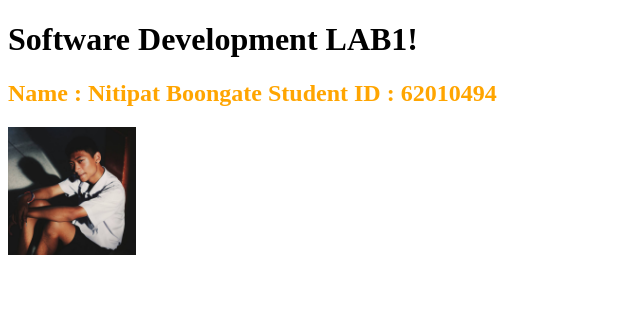
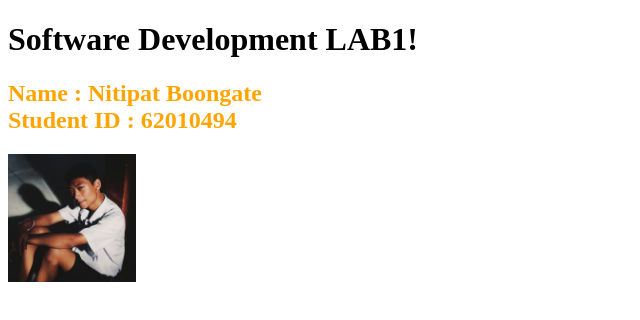
Before and after one commit to nitipat009/softdev, a plain HTML site: page index.html in a window 1280 px wide. Shown: the whole page, without its empty margins (0-640 px from the left). Drawn offline with Linux system fonts and the light colour scheme.

Commit message:
Update index.html

```diff
--- a/index.html
+++ b/index.html
@@ -2,7 +2,7 @@
 <head>
   <body>
     <h1>Software Development LAB1!</h1>
-    <h2 style = "color:orange;">Name : Nitipat Boongate Student ID : 62010494</h2>
+    <h2 style = "color:orange;">Name : Nitipat Boongate <br>Student ID : 62010494</h2>
 	  <img src = "https://raw.githubusercontent.com/nitipat009/softdev/gh-pages/img/nitpat.jpg" style="width:128px;height:128px;"></img>
   </body>
 </html>
```
